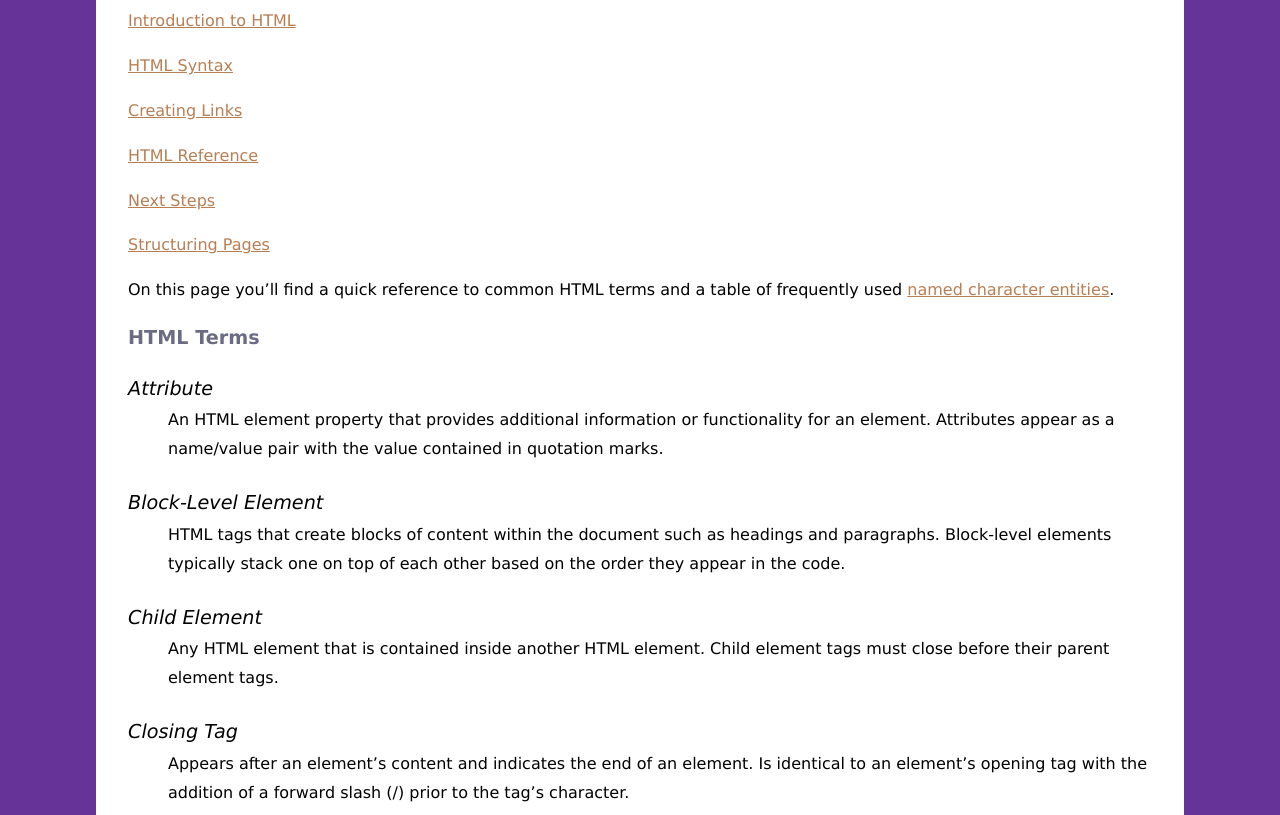
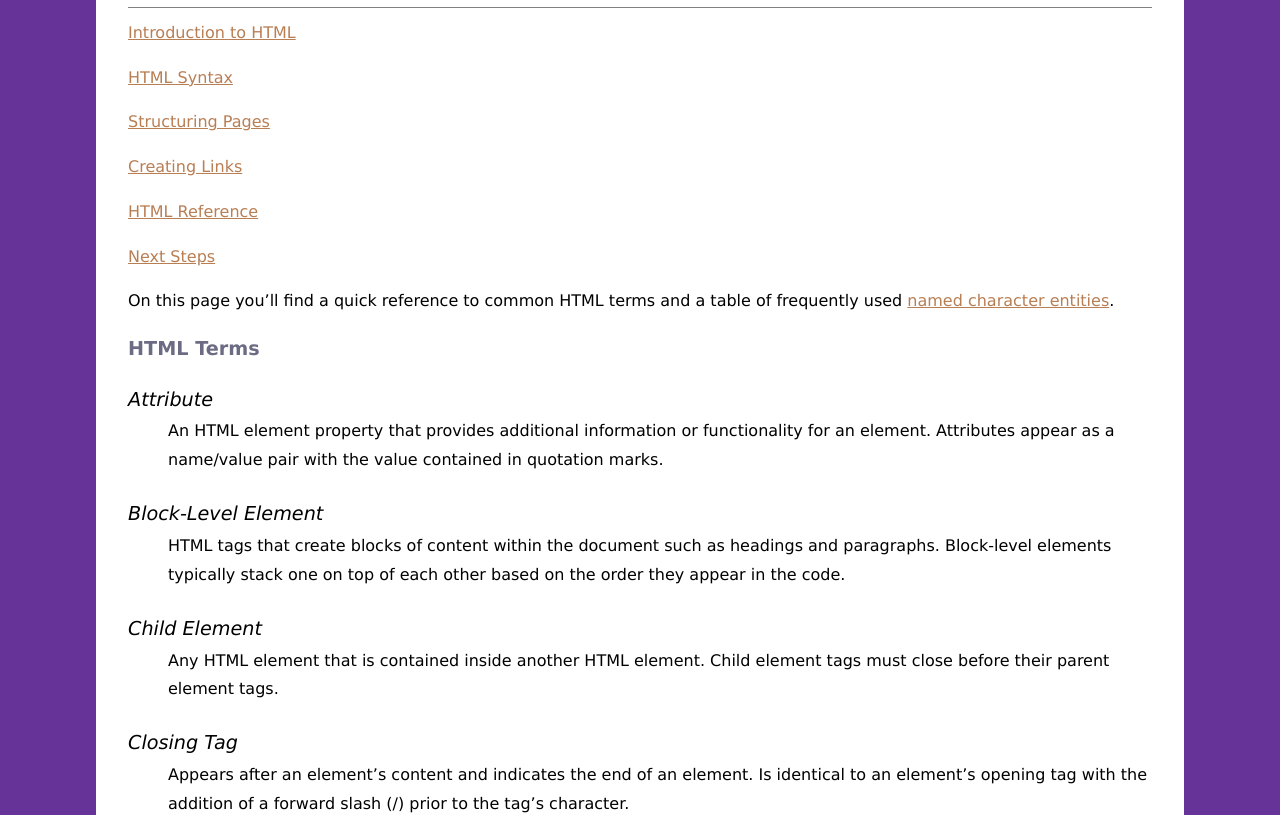
Before and after one commit to TheHagueUniversity/getting-started-and-html-challenge-chiini, a plain HTML site: page Challenge1_Getting_Started_HTML/reference.html in a window 1280 px wide. Shown: the part 145-960 px from the top of the page. Drawn offline with Linux system fonts and the light colour scheme.

Commit message:
created a document structure with header/main/footer

```diff
--- a/Challenge1_Getting_Started_HTML/reference.html
+++ b/Challenge1_Getting_Started_HTML/reference.html
@@ -9,18 +9,23 @@
 
     <body>
 
+        <header>
             <!--Headings-->
             <h1>HTML Essential Training</h1>
             <h2>HTML Reference</h2>
 
-        <!--Header/Navigation-->
+            <!--Navigation-->
+            <nav >
                 <p><a href="intro.html" title="Introduction to HTML">Introduction to HTML</a></p>
                 <p><a href="syntax.html" title="HTML Syntax">HTML Syntax</a></p>
+                <p><a href="structure.html" title="Structuring Pages">Structuring Pages</a></p>
                 <p><a href="links.html" title="Creating Links">Creating Links</a></p>
                 <p><a href="reference.html" title="HTML Reference">HTML Reference</a></p>
                 <p><a href="next.html" title="Next Steps">Next Steps</a></p>
-        <p><a href="structure.html" title="Structuring Pages">Structuring Pages</a></p>
+            </nav>
+        </header>
 
+        <main>
             <!--Introduction-->
             <p>On this page you&rsquo;ll find a quick reference to common HTML terms and a table of frequently used <a href="#named">named character entities</a>.</p>
 
@@ -188,9 +193,12 @@
                     <td><b>&amp;mdash;</b></td>
                 </tr>
             </table>
+        </main>
 
-        <!--Footer/Copyright-->
+        <!--Copyright-->
+        <footer>
             <p>&copy; lynda.com | follow me and lynda.com on Twitter! @jameswillweb @lyndadotcom</p>
+        </footer>
     </body>
 
 </html>
```
Also changed, not shown: Challenge1_Getting_Started_HTML/intro.html (+11 -3 lines), Challenge1_Getting_Started_HTML/links.html (+11 -3 lines), Challenge1_Getting_Started_HTML/next.html (+11 -3 lines), Challenge1_Getting_Started_HTML/structure.html (+14 -3 lines), Challenge1_Getting_Started_HTML/syntax.html (+12 -3 lines). Lines whose indentation alone changed are shown as unchanged.
